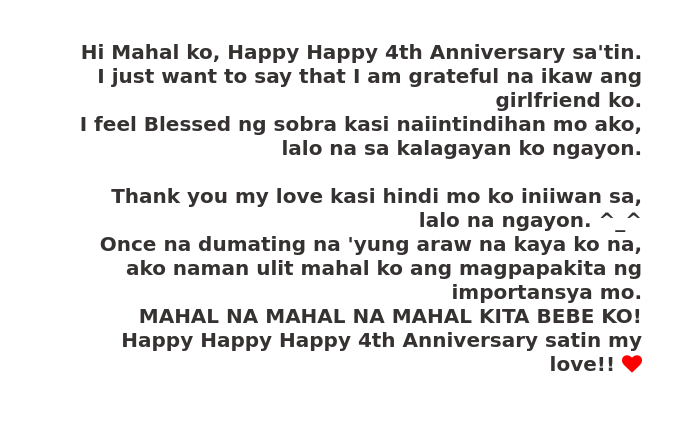
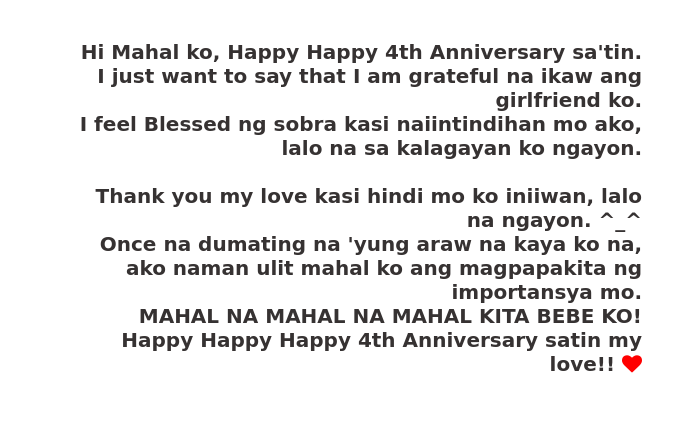
Before and after one commit to JrLC12/4th-Anniversary, a plain HTML site: page index.html in a window 1280 px wide. Shown: the part 1064-1500 px from the top of the page, 606-1280 px from the left. Drawn offline with nearby package versions, Linux system fonts and the light colour scheme; a web font is replaced by a local one.

Commit message:
Add files via upload

```diff
--- a/index.html
+++ b/index.html
@@ -117,7 +117,7 @@
             I just want to say that I am grateful na ikaw ang girlfriend ko.<br>
             I feel Blessed ng sobra kasi naiintindihan mo ako, lalo na sa kalagayan ko ngayon.<br>
             <br>
-            Thank you my love kasi hindi mo ko iniiwan sa, lalo na ngayon. ^_^<br>
+            Thank you my love kasi hindi mo ko iniiwan, lalo na ngayon. ^_^<br>
             Once na dumating na 'yung araw na kaya ko na, ako naman ulit mahal ko ang magpapakita ng importansya mo.<br>
             MAHAL NA MAHAL NA MAHAL KITA BEBE KO!<br> Happy Happy Happy 4th Anniversary satin my love!! <i
               style="color:red;" class="fa fa-heart"></i>
```
